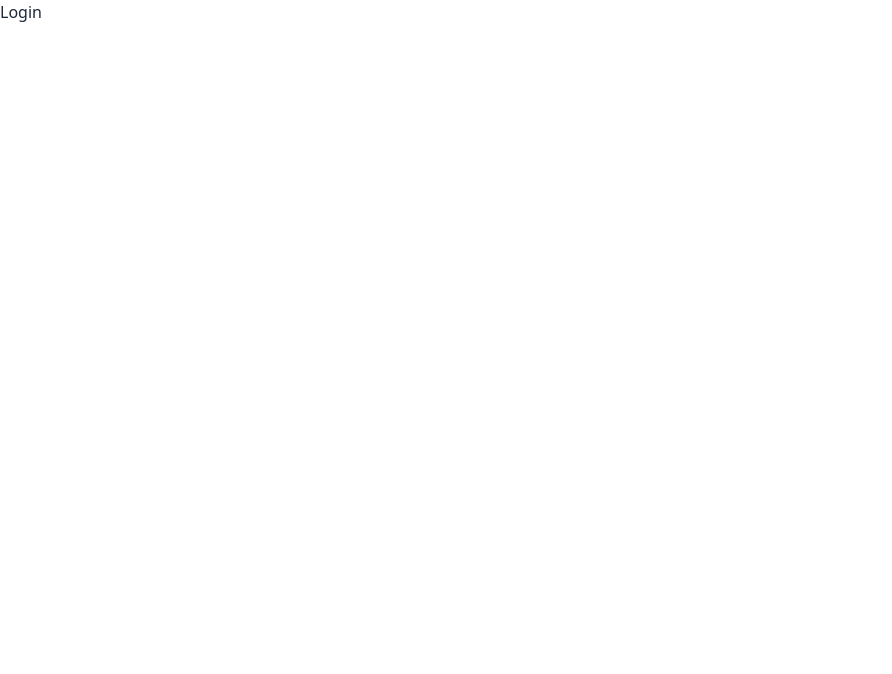
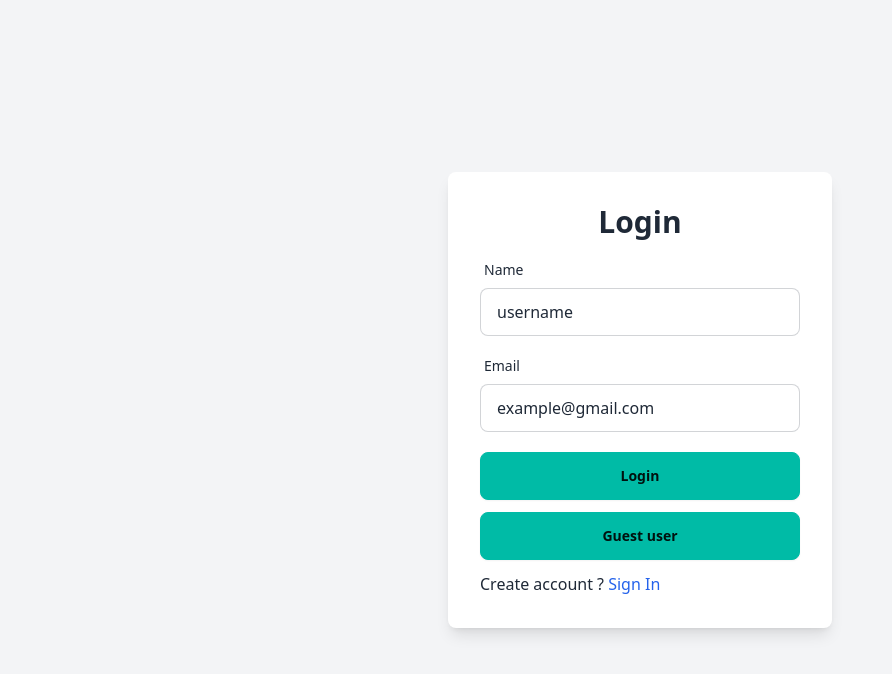
Before and after one commit to adarsh12u/Comfy_Store_MERN, a React (Vite) app in the folder my-project/: page /login in a window 1280 px wide. Shown: the top 674 px of the page, without its empty margins (0-892 px from the left). Built offline with nearby package versions, Linux system fonts and the light colour scheme.

Commit message:
create Form

```diff
--- /dev/null
+++ b/my-project/src/components/Button.jsx
@@ -0,0 +1,15 @@
+import React from 'react'
+import { useNavigation } from 'react-router-dom'
+
+const Button = ({text}) => {
+    const navigation = useNavigation();
+    const submitting = navigation.state ==='submitting'
+  return (<>
+  <button type='submit' disabled={submitting} className="btn btn-block btn-active btn-accent">{
+     submitting ? 'submitting' : text
+  }</button>
+  </>
+  )
+}
+
+export default Button
--- /dev/null
+++ b/my-project/src/components/Input.jsx
@@ -0,0 +1,16 @@
+import React from 'react'
+
+const Input = ({label , name , type , defaultvalue}) => {
+  return (
+    <div className="form-control w-full max-w-xs">
+  <label className="label">
+    <span className="label-text">{label}</span>
+    </label>
+  <input type={type} defaultValue={defaultvalue} name={name} className="input input-bordered w-full max-w-xs" />
+
+
+</div>
+  )
+}
+
+export default Input
--- /dev/null
+++ b/my-project/src/components/index.js
@@ -0,0 +1,2 @@
+export { default as Input} from './Input.jsx'
+export { default as Button} from './Button.jsx'
--- a/my-project/src/pages/Error.jsx
+++ b/my-project/src/pages/Error.jsx
@@ -21,7 +21,7 @@ const Error = () => {
 
                 <h4 className=' text-center font-bold text-4xl'>
                      {
-                       error.error.message
+                      error.message
                      }
                 </h4>
 
--- a/my-project/src/pages/Login.jsx
+++ b/my-project/src/pages/Login.jsx
@@ -1,8 +1,30 @@
 import React from 'react'
+import { Button, Input } from '../components'
+import { Form, Link } from 'react-router-dom'
 
 const Login = () => {
   return (
-    <div>Login</div>
+    <main className=' bg-gray-100 h-screen grid  place-items-center'>
+        <Form method='POST' className=' card w-96 p-8 gap-y-3 bg-white shadow-lg rounded-lg flex flex-col'>
+             <h1 className=' text-center text-3xl font-bold'>
+                  Login
+             </h1>
+             <Input name='name' defaultvalue='username' type='text' label='Name' />
+             <Input name='email' defaultvalue='example@gmail.com' type='email' label='Email' />
+
+             <div className=' mt-2 w-full'>
+
+              <Button text='Login'/>
+
+              </div>
+              <button type='submit' className="btn btn-active btn-accent">Guest user</button>
+     <p>
+         Create account ?
+         <Link to={'/register'} className=' text-blue-600'> Sign In </Link>
+     </p>
+        </Form>
+
+    </main>
   )
 }
 
--- a/my-project/src/pages/Register.jsx
+++ b/my-project/src/pages/Register.jsx
@@ -1,8 +1,27 @@
 import React from 'react'
+import { Form } from 'react-router-dom'
+import { Button, Input } from '../components'
 
 const Register = () => {
   return (
-    <div className=''>Register</div>
+    <main className=' bg-gray-100 h-screen grid  place-items-center'>
+        <Form method='POST' className=' card w-96 p-8 gap-y-3 bg-white shadow-lg rounded-lg flex flex-col'>
+             <h1 className=' text-center text-3xl font-bold'>
+                  Register
+             </h1>
+             <Input name='name'  type='text' label='Name' />
+             <Input name='email'  type='email' label='Email' />
+             <Input name='password'  type='password' label='Password' />
+
+             <div className=' mt-2 w-full'>
+
+              <Button text='Sign Up'/>
+
+              </div>
+
+        </Form>
+
+    </main>
   )
 }
 
```
